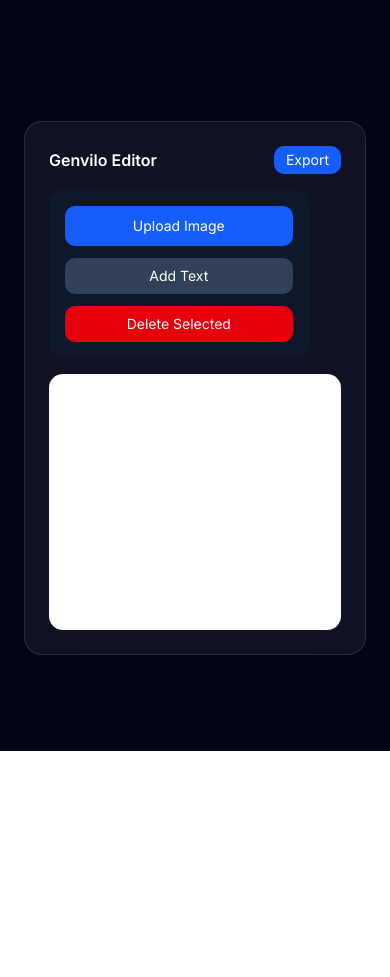
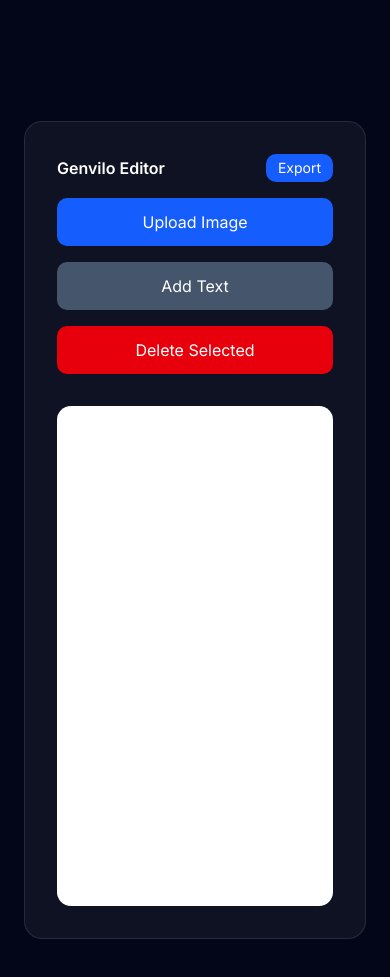
Before and after one commit to Stewey95/yourdesign, a Next.js app: page / in a window 390 px wide. Shown: the part 1360-2337 px from the top of the page. Before the commit the page ends 2111 px from the top, so only its background shows below. Built offline with nearby package versions, Linux system fonts and the light colour scheme.

Commit message:
Fix mobile sentence text width

```diff
--- a/components/EditorPreview.tsx
+++ b/components/EditorPreview.tsx
@@ -2,90 +2,59 @@
 
 import { useState } from "react";
 
-type Position = {
-  x: number;
-  y: number;
-};
-
-type DesignItem =
-  | {
-      id: string;
-      type: "image";
-      src: string;
-      position: Position;
-    }
-  | {
-      id: string;
-      type: "text";
-      value: string;
-      position: Position;
-    };
-
 export default function EditorPreview() {
-  const [items, setItems] = useState<DesignItem[]>([]);
+  const [items, setItems] = useState<any[]>([]);
   const [selectedItemId, setSelectedItemId] = useState<string | null>(null);
   const [draggingItemId, setDraggingItemId] = useState<string | null>(null);
 
-  const handleImageUpload = (event: React.ChangeEvent<HTMLInputElement>) => {
-    const file = event.target.files?.[0];
-
-    if (!file) return;
-
-    const newImage: DesignItem = {
-      id: crypto.randomUUID(),
-      type: "image",
-      src: URL.createObjectURL(file),
-      position: { x: 180, y: 120 },
-    };
-
-    setItems((items) => [...items, newImage]);
-    setSelectedItemId(newImage.id);
-
-    event.target.value = "";
-  };
-
   const addText = () => {
-    const newText: DesignItem = {
+    setItems([
+      ...items,
+      {
         id: crypto.randomUUID(),
         type: "text",
         value: "Your text here",
-      position: { x: 180, y: 120 },
-    };
-
-    setItems((items) => [...items, newText]);
-    setSelectedItemId(newText.id);
+        position: { x: 250, y: 250 },
+      },
+    ]);
   };
 
   const deleteSelected = () => {
-    setItems((items) =>
-      items.filter((item) => item.id !== selectedItemId)
-    );
-
+    setItems(items.filter((item) => item.id !== selectedItemId));
     setSelectedItemId(null);
   };
 
-  const handlePointerMove = (event: React.PointerEvent<HTMLDivElement>) => {
+  const startDrag = (id: string) => {
+    setDraggingItemId(id);
+    setSelectedItemId(id);
+  };
+
+  const moveItem = (e: any) => {
     if (!draggingItemId) return;
 
-    const box = event.currentTarget.getBoundingClientRect();
+    const rect = e.currentTarget.getBoundingClientRect();
 
-    setItems((items) =>
-      items.map((item) =>
+    const x =
+      (e.clientX || e.touches?.[0]?.clientX) - rect.left;
+
+    const y =
+      (e.clientY || e.touches?.[0]?.clientY) - rect.top;
+
+    setItems((currentItems) =>
+      currentItems.map((item) =>
         item.id === draggingItemId
-          ? {
-              ...item,
-              position: {
-                x: event.clientX - box.left,
-                y: event.clientY - box.top,
-              },
-            }
+          ? { ...item, position: { x, y } }
           : item
       )
     );
   };
 
+  const stopDrag = () => {
+    setDraggingItemId(null);
+  };
+
   return (
-    <div className="mt-16 w-full max-w-4xl rounded-2xl border border-white/10 bg-white/5 p-6 shadow-2xl">
+    <div className="mt-16 w-full max-w-4xl rounded-2xl border border-white/10 bg-white/5 p-8">
 
       <div className="mb-4 flex items-center justify-between">
         <p className="font-semibold text-white">
@@ -97,151 +66,100 @@ export default function EditorPreview() {
         </button>
       </div>
 
-
-      <div className="grid gap-4 md:grid-cols-4">
-
-        <div className="rounded-xl bg-slate-900 p-4 text-sm">
-
-          <label className="flex h-10 cursor-pointer items-center justify-center rounded-lg bg-blue-600 text-white">
+      <div className="grid gap-4">
+        <button className="rounded-lg bg-blue-600 px-3 py-3 text-white">
           Upload Image
-
-            <input
-              type="file"
-              accept="image/*"
-              onChange={handleImageUpload}
-              className="hidden"
-            />
-
-          </label>
-
+        </button>
 
         <button
           onClick={addText}
-            className="mt-3 w-full rounded-lg bg-slate-700 px-4 py-2 text-white"
+          className="rounded-lg bg-slate-600 px-3 py-3 text-white"
         >
           Add Text
         </button>
 
-
         <button
           onClick={deleteSelected}
-            className="mt-3 w-full rounded-lg bg-red-600 px-4 py-2 text-white"
+          className="rounded-lg bg-red-600 px-3 py-3 text-white"
         >
           Delete Selected
         </button>
-
       </div>
 
 
       <div
-          onPointerMove={handlePointerMove}
-          onPointerUp={() => setDraggingItemId(null)}
-          onPointerDown={() => setSelectedItemId(null)}
-          className="relative col-span-3 h-64 overflow-hidden rounded-xl bg-white touch-none"
+        onMouseMove={moveItem}
+        onTouchMove={moveItem}
+        onMouseUp={stopDrag}
+        onTouchEnd={stopDrag}
+        className="relative mt-8 h-[500px] overflow-hidden rounded-xl bg-white"
       >
 
-          {items.length === 0 && (
-            <p className="flex h-full items-center justify-center">
-              Your design canvas
-            </p>
-          )}
+        {items.map((item) => (
+          <div key={item.id}>
 
-
-          {items.map((item) => {
-
-            if (item.type === "image") {
-              return (
-                <img
-                  key={item.id}
-                  src={item.src}
-                  draggable={false}
-                  onPointerDown={(e) => {
-                    e.stopPropagation();
-                    setDraggingItemId(item.id);
-                    setSelectedItemId(item.id);
-                  }}
-                  className={`absolute max-h-40 max-w-40 cursor-move ${
-                    selectedItemId === item.id
-                      ? "ring-2 ring-blue-500"
-                      : ""
-                  }`}
-                  style={{
-                    left: item.position.x,
-                    top: item.position.y,
-                    transform: "translate(-50%, -50%)",
-                  }}
-                />
-              );
-            }
-
-
-            return (
-              <div
-                key={item.id}
-                onPointerDown={(e) => {
-                  e.stopPropagation();
-                  setSelectedItemId(item.id);
-                }}
-                className={`absolute cursor-move ${
-                  selectedItemId === item.id
-                    ? "ring-2 ring-blue-500"
-                    : ""
-                }`}
-                style={{
-                  left: item.position.x,
-                  top: item.position.y,
-                  transform: "translate(-50%, -50%)",
-                  width: `${Math.max(
-                    item.value.length + 6,
-                    12
-                  )}ch`,
-                }}
-              >
-
+            {item.type === "text" && (
               <input
                 value={item.value}
-
-                  onPointerDown={(e) => {
-                    e.stopPropagation();
-
-                    if (
-                      document.activeElement !== e.currentTarget
-                    ) {
-                      setDraggingItemId(item.id);
-                    }
-
-                    setSelectedItemId(item.id);
-                  }}
 
                 onChange={(e) => {
                   const value = e.target.value;
 
-                    setItems((items) =>
-                      items.map((currentItem) =>
+                  if (value === "") {
+                    setItems((currentItems) =>
+                      currentItems.filter(
+                        (currentItem) =>
+                          currentItem.id !== item.id
+                      )
+                    );
+                    return;
+                  }
+
+                  setItems((currentItems) =>
+                    currentItems.map((currentItem) =>
                       currentItem.id === item.id
-                          ? {
-                              ...currentItem,
-                              value,
-                            }
+                        ? { ...currentItem, value }
                         : currentItem
                     )
                   );
                 }}
 
-                  onBlur={() => {
-                    setDraggingItemId(null);
+                onMouseDown={() => startDrag(item.id)}
+
+                onTouchStart={(e) => {
+                  if (
+                    document.activeElement === e.currentTarget
+                  ) {
+                    return;
+                  }
+
+                  startDrag(item.id);
                 }}
 
-                  className="w-full bg-transparent text-center text-3xl font-bold text-slate-900 outline-none"
+                onFocus={() =>
+                  setSelectedItemId(item.id)
+                }
 
+                className={`absolute bg-transparent text-center text-3xl font-bold text-slate-900 outline-none ${
+                  selectedItemId === item.id
+                    ? "ring-2 ring-blue-500"
+                    : ""
+                }`}
+
+                style={{
+                  left: item.position.x,
+                  top: item.position.y,
+                  transform:
+                    "translate(-50%, -50%)",
+                  width: "320px",
+                  maxWidth: "90vw",
+                }}
               />
+            )}
 
           </div>
-            );
+        ))}
 
-          })}
-
-        </div>
       </div>
     </div>
   );
```
Lines whose indentation alone changed are shown as unchanged.
